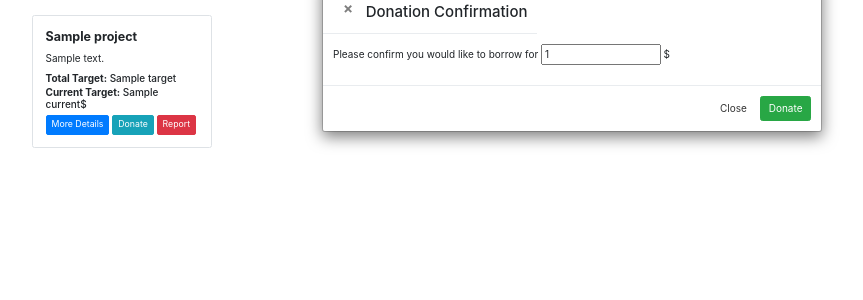
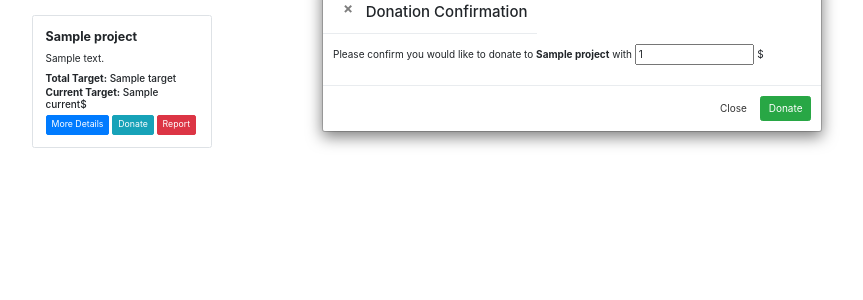
Before and after one commit to MNaguib2611/crowd_funding, a Django app: template projects/templates/projects/index.html in a window 1280 px wide, after a click on "Donate". Shown: the top 300 px of the page, without its empty margins (68-931 px from the left). Run offline with Django 3.2, Linux system fonts and the light colour scheme; the template is opened without the code that fills it: most values are stand-ins (such as "Sample title", 1, 10 or a date in 2020); some libraries are stand-ins or nearby versions.

```diff
--- a/projects/templates/projects/index.html
+++ b/projects/templates/projects/index.html
@@ -59,9 +59,9 @@
                     <input name="project_id" id="project_id" hidden/>
                     <div class="modal-body">
                         <p>
-                            Please confirm you would like to borrow
+                            Please confirm you would like to donate to
                             <b><span id="project-title"></span></b>
-                            for <input id="donation-val" name="donation-val" type="number" class="w-25 d-inline" min="1" max="" value="1"/> $
+                            with <input id="donation-val" name="donation-val" type="number" class="w-25 d-inline" min="1" max="" value="1"/> $
                         </p>
                     </div>
                     <div class="modal-footer">
--- a/users/static/users/js/donate.js
+++ b/users/static/users/js/donate.js
@@ -1,9 +1,7 @@
 $(function() {
-        console.log("AAA")
     $('#donate-model').on("show.bs.modal", function (e) {
-        console.log(e)
         $("#donateModalLabel").html("Donation Confirmation");
-        $("#donate-title").html($(e.relatedTarget).data('title'));
+        $("#project-title").html($(e.relatedTarget).data('title'));
         $("#project_id").val($(e.relatedTarget).data('project_id'))
         $("#donation-val").attr({
             max:$(e.relatedTarget).data('target-donation')-$(e.relatedTarget).data('current-donation'),
```
